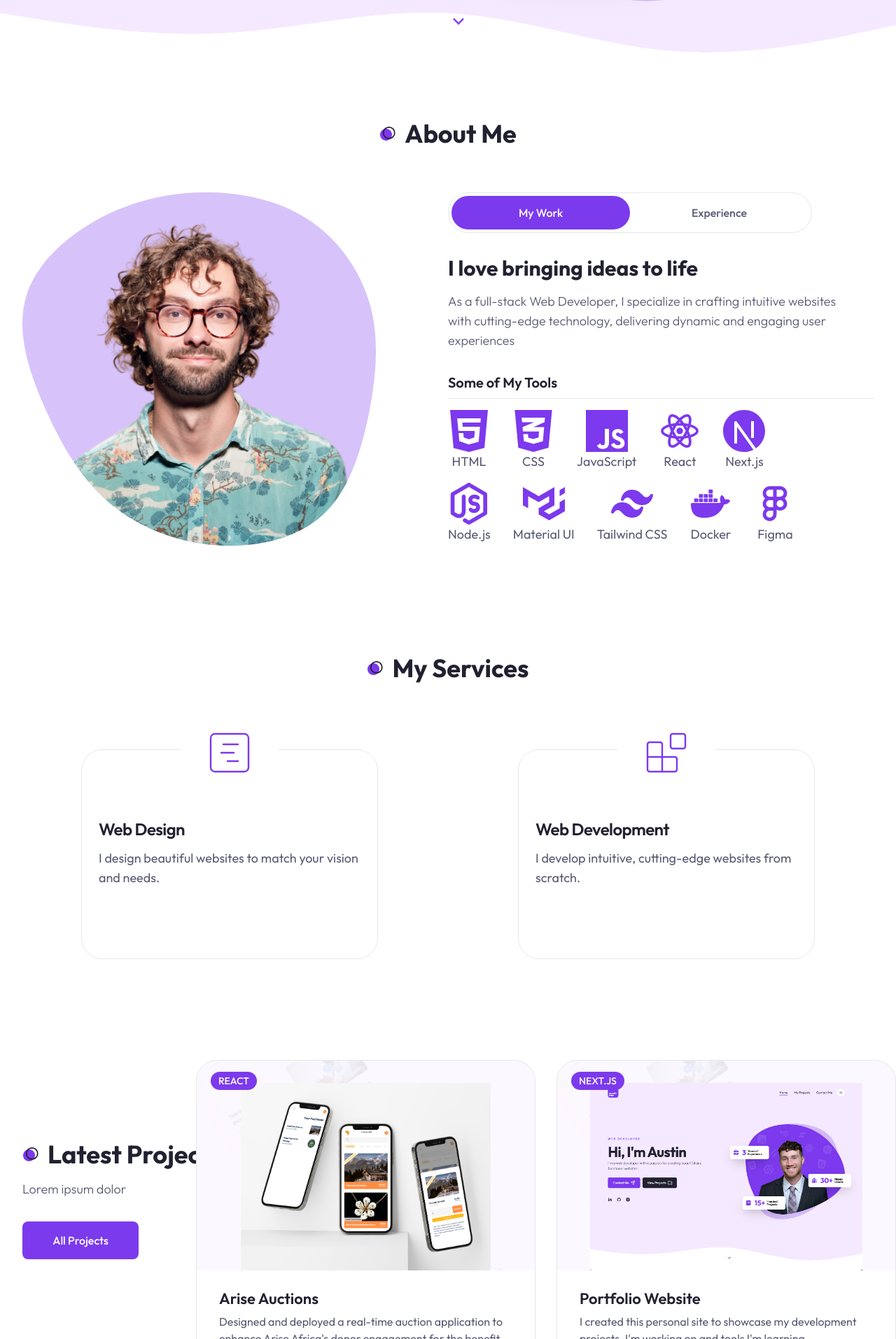
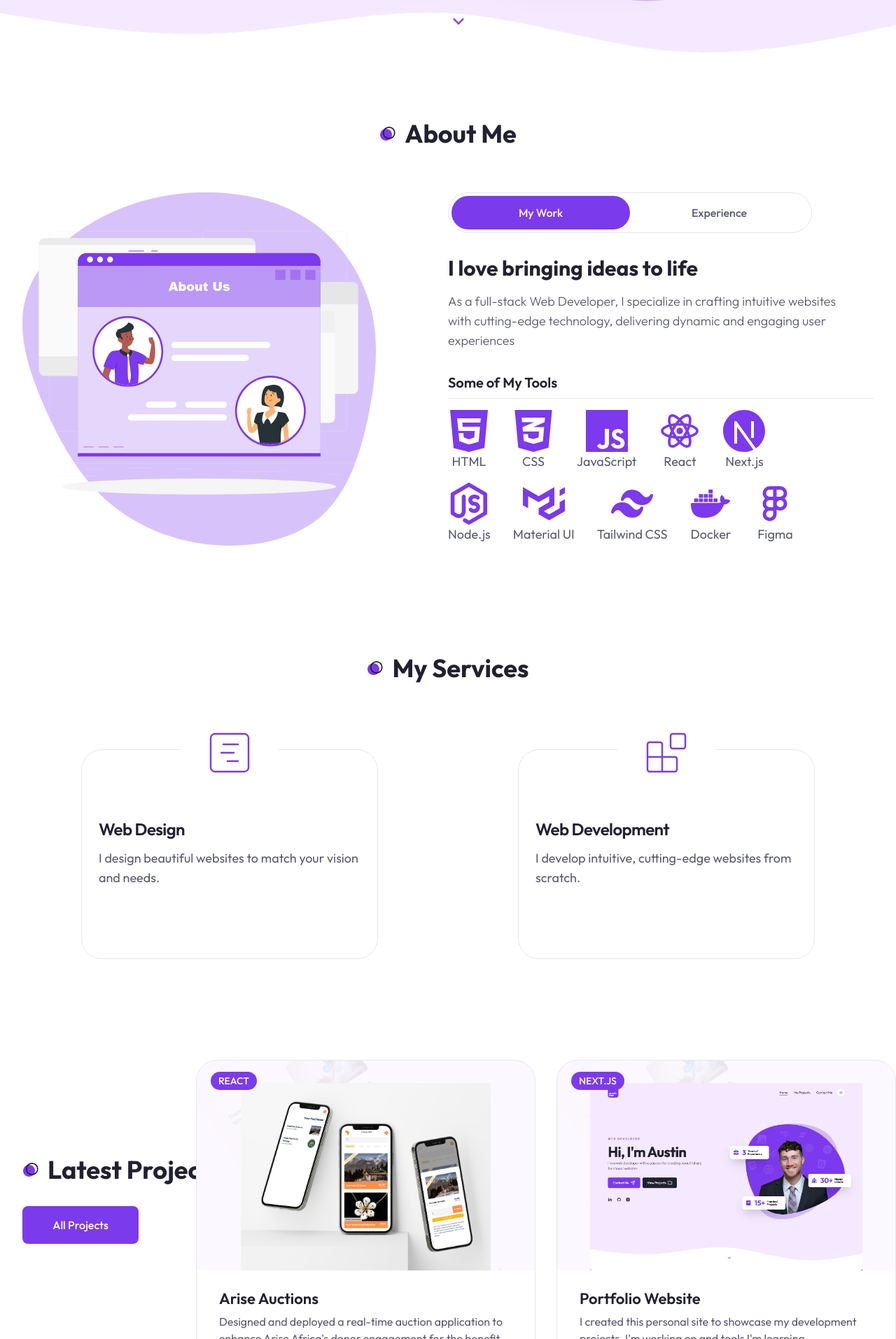
Before and after one commit to austinfarr/austin-portfolio, a Next.js app: page / in a window 1280 px wide. Shown: the part 699-2613 px from the top of the page at 70% size. Built offline with nearby package versions, Linux system fonts and the light colour scheme.

Commit message:
Updated about picture

```diff
--- a/components/About.jsx
+++ b/components/About.jsx
@@ -104,7 +104,7 @@ const About = () => {
           <div className="hidden xl:flex flex-1 relative">
             <DevImg
               containerStyles="bg-about_shape_light dark:bg-about_shape_dark w-[505px] h-[505px] bg-no-repeat relative"
-              imgSrc="/about/developer.png"
+              imgSrc="/about/AboutUs.svg"
             />
           </div>
           {/* tabs */}
--- a/components/Work.jsx
+++ b/components/Work.jsx
@@ -22,8 +22,8 @@ const Work = () => {
           className="max-w-[400px] mx-auto xl:mx-0 text-center xl:text-left mb-12 xl:h-[400px]
         flex flex-col justify-center items-center xl:items-start "
         >
-          <h2 className="section-title mb-4 ">Latest Projects</h2>
-          <p className="subtitle mb-8">Lorem ipsum dolor </p>
+          <h2 className="section-title mb-8 ">Latest Projects</h2>
+          {/* <p className="subtitle mb-8">Lorem ipsum dolor </p> */}
           <Link href="/projects">
             <Button>All Projects</Button>
           </Link>
```
Also changed, not shown: public/about/AboutUs.svg (added).
